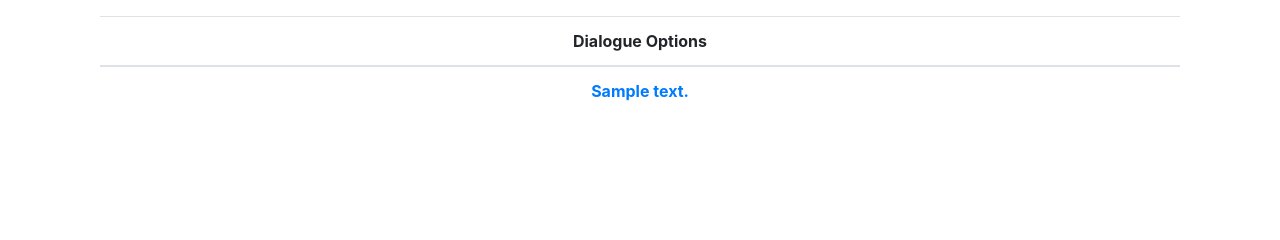
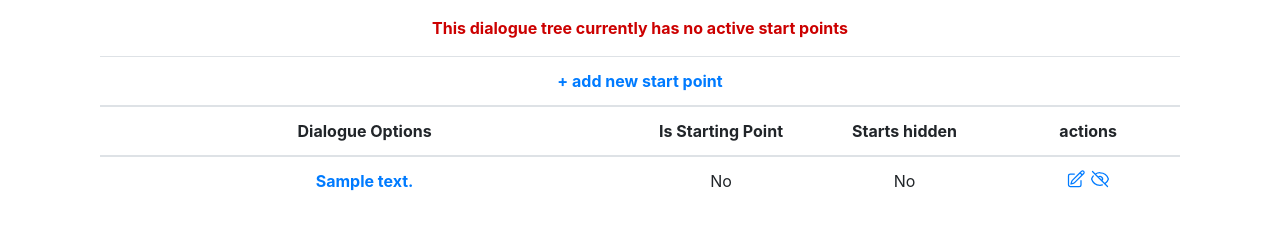
Before and after one commit to japhster/TBAC, a Django app: page /npc/dialogue/list/1/ in a window 1280 px wide. Shown: the part 159-399 px from the top of the page. Run offline with Django 4.2, Linux system fonts and the light colour scheme; a user stored in the database is signed in; tables that the repository leaves empty hold one stand-in row (values such as "Sample post"); lists and menus that the app fills with data are empty; parts of the project's set-up code (start-up, migrations or seed data) failed here and were passed over; some libraries are stand-ins or nearby versions.

Commit message:
added ability to give items to friends and reveal new dialogue options while hiding others

```diff
--- a/game/constants.py
+++ b/game/constants.py
@@ -8,6 +8,7 @@ USE_COMMAND = "USE"
 INSPECT_COMMAND = "INSPECT"
 KILL_COMMAND = "KILL"
 TALK_COMMAND = "TALK"
+GIVE_COMMAND = "GIVE"
 
 COMMAND_OPTIONS = {
     MOVE_COMMAND: [MOVE_COMMAND, "GO", "EXPLORE", "ENTER"],
@@ -18,6 +19,7 @@ COMMAND_OPTIONS = {
     INSPECT_COMMAND: [INSPECT_COMMAND, "LOOK", "DESCRIBE"],
     KILL_COMMAND: [KILL_COMMAND, "FIGHT"],
     TALK_COMMAND: [TALK_COMMAND],
+    GIVE_COMMAND: [GIVE_COMMAND],
 }
 
 ALL_COMMANDS = sum(COMMAND_OPTIONS.values(), start=[])
--- a/game/urls.py
+++ b/game/urls.py
@@ -84,4 +84,9 @@ urlpatterns = [
         session_views.friend_discussion,
         name="discussion",
     ),
+    path(
+        "session/give/<int:session_pk>/<int:accepted_item_pk>/",
+        session_views.give_item_to_friend,
+        name="give",
+    ),
 ]
--- a/npc/templates/npc/dialogue_list.html
+++ b/npc/templates/npc/dialogue_list.html
@@ -4,16 +4,65 @@
 
 {% block content %}
   <div class="container text-center">
+
+    {% if not has_active_start_point %}
+      <p style="color:#CC0000;font-weight:bold;">
+        This dialogue tree currently has no active start points
+      </p>
+    {% endif %}
+
     <table class="table">
-      <thead><tr><th>Dialogue Options</th></tr></thead>
+      <thead>
+        <tr>
+          <th colspan=4>
+            <a href="{% url 'npc:new_dialogue' friend.pk %}">+ add new start point</a>
+          </th>
+        </tr>
+        <tr>
+          <th width=49%>Dialogue Options</th>
+          <th width=17%>Is Starting Point</th>
+          <th width=17%>Starts hidden</th>
+          <th width=17%>actions</th>
+        </tr>
+      </thead>
       <tbody>
-        {% for pk, text in dialogue_options %}
+        {% for option in dialogue_options %}
           <tr>
             <th>
-              <a href="{% url 'npc:dialogue' pk %}">
-                {{ text|truncatechars:50 }}
+              <a href="{% url 'npc:dialogue' option.pk %}">
+                {{ option.text|truncatechars:50 }}
               </a>
             </th>
+            <td>{% if option.requires_dialogue is None %}Yes{% else %}No{% endif %}</td>
+            <td>{{ option.is_hidden | yesno | title }}</td>
+            <td>
+              <a href="{% url 'npc:edit_dialogue' option.pk %}" style="text-decoration:none">
+                {% include "icons/edit.html" %}
+              </a>
+              {% if option.is_hidden %}
+                <a
+                  href="{% url 'npc:show_dialogue' option.pk %}"
+                  style="text-decoration:none"
+                  data-toggle="popover"
+                  data-trigger="hover focus"
+                  data-placement="top"
+                  data-content="show dialogue"
+                >
+                  {% include "icons/show.html" %}
+                </a>
+              {% else %}
+                <a
+                  href="{% url 'npc:hide_dialogue' option.pk %}"
+                  style="text-decoration:none"
+                  data-toggle="popover"
+                  data-trigger="hover focus"
+                  data-placement="top"
+                  data-content="hide dialogue"
+                >
+                  {% include "icons/hide.html" %}
+                </a>
+              {% endif %}
+            </td>
           </tr>
         {% empty %}
           <tr>
--- a/npc/urls.py
+++ b/npc/urls.py
@@ -10,6 +10,16 @@ urlpatterns = [
     path("friend/new/<int:game_pk>/", views.create_friend, name="new_friend"),
     path("friend/edit/<int:friend_pk>/", views.edit_friend, name="edit_friend"),
     path("friend/delete/<int:friend_pk>/", views.delete_friend, name="delete_friend"),
+    path(
+        "friend/<int:friend_pk>/accepted_items/add/",
+        views.add_accepted_item_to_friend,
+        name="add_accepted_item",
+    ),
+    path(
+        "friend/accepted_items/edit/<int:accepted_item_pk>/",
+        views.edit_accepted_item,
+        name="edit_accepted_item",
+    ),
     # enemy urls
     path("enemy/detail/<int:enemy_pk>", views.enemy_detail, name="enemy"),
     path("enemy/new/<int:game_pk>/", views.create_enemy, name="new_enemy"),
@@ -45,4 +55,14 @@ urlpatterns = [
         views.remove_gift_from_dialogue,
         name="remove_gift",
     ),
+    path(
+        "dialogue/<int:dialogue_pk>/hide/",
+        views.hide_dialogue,
+        name="hide_dialogue",
+    ),
+    path(
+        "dialogue/<int:dialogue_pk>/show/",
+        views.show_dialogue,
+        name="show_dialogue",
+    ),
 ]
--- a/npc/views.py
+++ b/npc/views.py
@@ -122,7 +122,7 @@ def add_gift_to_dialogue(request, dialogue_pk):
         friend__game__created_by=request.user,
     )
     friend = dialogue.friend
-    form = forms.ItemForm(request.POST, game_pk=friend.game.pk)
+    form = forms.GiftedItemForm(request.POST, game_pk=friend.game.pk)
 
     if form.is_valid():
         models.FriendGift.objects.create(
@@ -133,6 +133,92 @@ def add_gift_to_dialogue(request, dialogue_pk):
         )
 
     return _dialogue_redirect(dialogue_pk)
+
+
+@login_required
+def add_accepted_item_to_friend(request, friend_pk):
+    friend = get_object_or_404(
+        models.Friend.objects.all(), pk=friend_pk, game__created_by=request.user
+    )
+
+    form = forms.AcceptedItemForm(
+        request.POST or None, game_pk=friend.game.pk, friend_pk=friend.pk
+    )
+
+    if request.method == "POST" and form.is_valid():
+        accepted_item = models.FriendAcceptsItem.objects.create(
+            game=friend.game,
+            friend=friend,
+            item=form.cleaned_data["item"],
+        )
+        accepted_item.reveals_dialogue.set(form.cleaned_data["reveals_dialogue"])
+        accepted_item.hides_dialogue.set(form.cleaned_data["hides_dialogue"])
+
+        return _friend_redirect(friend_pk)
+
+    return render(
+        request,
+        "npc/accepted_item_form.html",
+        context={
+            "friend": friend,
+            "form": form,
+            "links": [
+                (
+                    "back to friend",
+                    reverse("npc:friend", kwargs={"friend_pk": friend_pk}),
+                )
+            ],
+        },
+    )
+
+
+@login_required
+def edit_accepted_item(request, accepted_item_pk):
+    accepted_item = get_object_or_404(
+        models.FriendAcceptsItem.objects.all(),
+        pk=accepted_item_pk,
+        game__created_by=request.user,
+    )
+
+    friend = accepted_item.friend
+
+    form = forms.AcceptedItemForm(
+        request.POST or None,
+        game_pk=friend.game.pk,
+        friend_pk=friend.pk,
+        initial={
+            "item": accepted_item.item.pk,
+            "hides_dialogue": accepted_item.hides_dialogue.values_list("pk", flat=True),
+            "reveals_dialogue": accepted_item.reveals_dialogue.values_list(
+                "pk", flat=True
+            ),
+        },
+    )
+
+    if request.method == "POST" and form.is_valid():
+        accepted_item.item = form.cleaned_data["item"]
+        accepted_item.save()
+
+        accepted_item.hides_dialogue.set(form.cleaned_data["hides_dialogue"])
+        accepted_item.reveals_dialogue.set(form.cleaned_data["reveals_dialogue"])
+
+        return _friend_redirect(friend.pk)
+
+    return render(
+        request,
+        "npc/accepted_item_form.html",
+        context={
+            "friend": friend,
+            "form": form,
+            "links": [
+                (
+                    "back to friend",
+                    reverse("npc:friend", kwargs={"friend_pk": friend.pk}),
+                )
+            ],
+            "editing": True,
+        },
+    )
 
 
 @login_required
@@ -162,7 +248,7 @@ def enemy_detail(request, enemy_pk):
         .prefetch_related("drops", "drops__item"),
         pk=enemy_pk,
     )
-    item_form = forms.ItemForm(game_pk=enemy.game.pk)
+    item_form = forms.GiftedItemForm(game_pk=enemy.game.pk)
     return render(
         request,
         "npc/enemy.html",
@@ -260,7 +346,7 @@ def add_drop_to_enemy(request, enemy_pk):
         pk=enemy_pk,
         game__created_by=request.user,
     )
-    form = forms.ItemForm(request.POST, game_pk=enemy.game.pk)
+    form = forms.GiftedItemForm(request.POST, game_pk=enemy.game.pk)
 
     if form.is_valid():
         models.EnemyDrop.objects.create(
@@ -289,6 +375,16 @@ def delete_enemy(request, enemy_pk):
 
 @login_required
 def dialogue_list(request, friend_pk):
+
+    dialogue_options = models.FriendDialogueOption.objects.filter(
+        friend_id=friend_pk,
+        friend__game__created_by=request.user,
+    ).select_related("requires_dialogue")
+
+    has_active_start_point = dialogue_options.filter(
+        requires_dialogue=None, is_hidden=False
+    ).exists()
+
     return render(
         request,
         "npc/dialogue_list.html",
@@ -296,10 +392,8 @@ def dialogue_list(request, friend_pk):
             "friend": get_object_or_404(
                 models.Friend, pk=friend_pk, game__created_by=request.user
             ),
-            "dialogue_options": models.FriendDialogueOption.objects.filter(
-                friend_id=friend_pk,
-                friend__game__created_by=request.user,
-            ).values_list("pk", "text"),
+            "dialogue_options": dialogue_options,
+            "has_active_start_point": has_active_start_point,
             "links": [
                 (
                     "back to friend",
@@ -325,7 +419,7 @@ def dialogue_detail(request, dialogue_pk):
         "npc/dialogue.html",
         context={
             "dialogue": dialogue,
-            "item_form": forms.ItemForm(game_pk=dialogue.friend.game.pk),
+            "item_form": forms.GiftedItemForm(game_pk=dialogue.friend.game.pk),
             "links": [
                 (
                     "back to dialogue list",
@@ -355,6 +449,8 @@ def create_dialogue(request, friend_pk=None, parent_pk=None):
         friend = parent_option.friend
     form = forms.DialogueForm(request.POST or None)
 
+    is_new_starting_point = parent_option is None and friend.dialogue_options.exists()
+
     if request.method == "POST" and form.is_valid():
         dialogue = models.FriendDialogueOption.objects.create(
             friend=friend,
@@ -362,7 +458,13 @@ def create_dialogue(request, friend_pk=None, parent_pk=None):
             text=form.cleaned_data["text"],
             talking_point=form.cleaned_data["talking_point"],
             can_back_out=form.cleaned_data["can_back_out"],
+            is_hidden=form.cleaned_data["is_hidden"],
         )
+        if is_new_starting_point and not form.cleaned_data["is_hidden"]:
+            friend.dialogue_options.filter(requires_dialogue=None).exclude(
+                pk=dialogue.pk
+            ).update(is_hidden=True)
+
         return _dialogue_redirect(dialogue.pk)
 
     return render(
@@ -373,6 +475,13 @@ def create_dialogue(request, friend_pk=None, parent_pk=None):
             "parent_option": parent_option,
             "friend": friend,
             "editing": False,
+            "is_alternative_starting_point": is_alternative_starting_point,
+            "links": [
+                (
+                    "back to dialogue tree",
+                    reverse("npc:dialogue_list", kwargs={"friend_pk": friend.pk}),
+                ),
+            ],
         },
     )
 
@@ -380,6 +489,15 @@ def create_dialogue(request, friend_pk=None, parent_pk=None):
 @login_required
 def edit_dialogue(request, dialogue_pk):
     dialogue = get_object_or_404(models.FriendDialogueOption, pk=dialogue_pk)
+    friend = dialogue.friend
+
+    other_start_points = friend.dialogue_options.filter(requires_dialogue=None).exclude(
+        pk=dialogue_pk
+    )
+
+    is_alternative_starting_point = (
+        dialogue.requires_dialogue is None and other_start_points.exists()
+    )
 
     form = forms.DialogueForm(
         request.POST or None,
@@ -387,13 +505,18 @@ def edit_dialogue(request, dialogue_pk):
             "text": dialogue.text,
             "talking_point": dialogue.talking_point,
             "can_back_out": dialogue.can_back_out,
+            "is_hidden": dialogue.is_hidden,
         },
     )
     if request.method == "POST" and form.is_valid():
         dialogue.text = form.cleaned_data["text"]
         dialogue.talking_point = form.cleaned_data["talking_point"]
         dialogue.can_back_out = form.cleaned_data["can_back_out"]
+        dialogue.is_hidden = form.cleaned_data["is_hidden"]
         dialogue.save()
+
+        if is_alternative_starting_point and not form.cleaned_data["is_hidden"]:
+            other_start_points.update(is_hidden=True)
 
         return _dialogue_redirect(dialogue_pk)
 
@@ -403,7 +526,42 @@ def edit_dialogue(request, dialogue_pk):
         context={
             "form": form,
             "parent_option": dialogue.requires_dialogue,
-            "friend": dialogue.friend,
+            "friend": friend,
             "editing": True,
+            "is_alternative_starting_point": is_alternative_starting_point,
+            "links": [
+                (
+                    "back to dialogue tree",
+                    reverse("npc:dialogue_list", kwargs={"friend_pk": friend.pk}),
+                ),
+            ],
         },
     )
+
+
+@login_required
+def hide_dialogue(request, dialogue_pk):
+    dialogue = get_object_or_404(models.FriendDialogueOption, pk=dialogue_pk)
+    dialogue.is_hidden = True
+    dialogue.save()
+
+    return helpers.custom_redirect(
+        "npc:dialogue_list", kwargs={"friend_pk": dialogue.friend_id}
+    )
+
+
+@login_required
+def show_dialogue(request, dialogue_pk):
+    dialogue = get_object_or_404(models.FriendDialogueOption, pk=dialogue_pk)
+    dialogue.is_hidden = False
+
+    if dialogue.requires_dialogue is None:
+        dialogue.friend.dialogue_options.filter(requires_dialogue=None).exclude(
+            pk=dialogue_pk
+        ).update(is_hidden=True)
+
+    dialogue.save()
+
+    return helpers.custom_redirect(
+        "npc:dialogue_list", kwargs={"friend_pk": dialogue.friend_id}
+    )
--- /dev/null
+++ b/templates/icons/hide.html
@@ -0,0 +1,3 @@
+<svg width="1.25em" xmlns="http://www.w3.org/2000/svg" fill="none" viewBox="0 0 24 24" stroke-width="1.5" stroke="currentColor" class="size-6">
+  <path stroke-linecap="round" stroke-linejoin="round" d="M3.98 8.223A10.477 10.477 0 0 0 1.934 12C3.226 16.338 7.244 19.5 12 19.5c.993 0 1.953-.138 2.863-.395M6.228 6.228A10.451 10.451 0 0 1 12 4.5c4.756 0 8.773 3.162 10.065 7.498a10.522 10.522 0 0 1-4.293 5.774M6.228 6.228 3 3m3.228 3.228 3.65 3.65m7.894 7.894L21 21m-3.228-3.228-3.65-3.65m0 0a3 3 0 1 0-4.243-4.243m4.242 4.242L9.88 9.88" />
+</svg>
--- /dev/null
+++ b/templates/icons/show.html
@@ -0,0 +1,4 @@
+<svg width="1.25em" xmlns="http://www.w3.org/2000/svg" fill="none" viewBox="0 0 24 24" stroke-width="1.5" stroke="currentColor" class="size-6">
+  <path stroke-linecap="round" stroke-linejoin="round" d="M2.036 12.322a1.012 1.012 0 0 1 0-.639C3.423 7.51 7.36 4.5 12 4.5c4.638 0 8.573 3.007 9.963 7.178.07.207.07.431 0 .639C20.577 16.49 16.64 19.5 12 19.5c-4.638 0-8.573-3.007-9.963-7.178Z" />
+  <path stroke-linecap="round" stroke-linejoin="round" d="M15 12a3 3 0 1 1-6 0 3 3 0 0 1 6 0Z" />
+</svg>
```
Also changed, not shown: game/interpreter.py (+22 -0 lines), game/session_views.py (+41 -2 lines), game/templates/game/session/discussion.html (+7 -5 lines), npc/forms.py (+38 -1 lines), npc/models.py (+39 -0 lines), npc/templates/npc/accepted_item_form.html (added, +41 -0 lines), npc/templates/npc/dialogue.html (+7 -3 lines), npc/templates/npc/dialogue_form.html (+10 -0 lines), npc/templates/npc/friend.html (+19 -0 lines), npc/migrations/0014_frienddialogueoption_is_hidden_friendacceptsitem.py (added).
